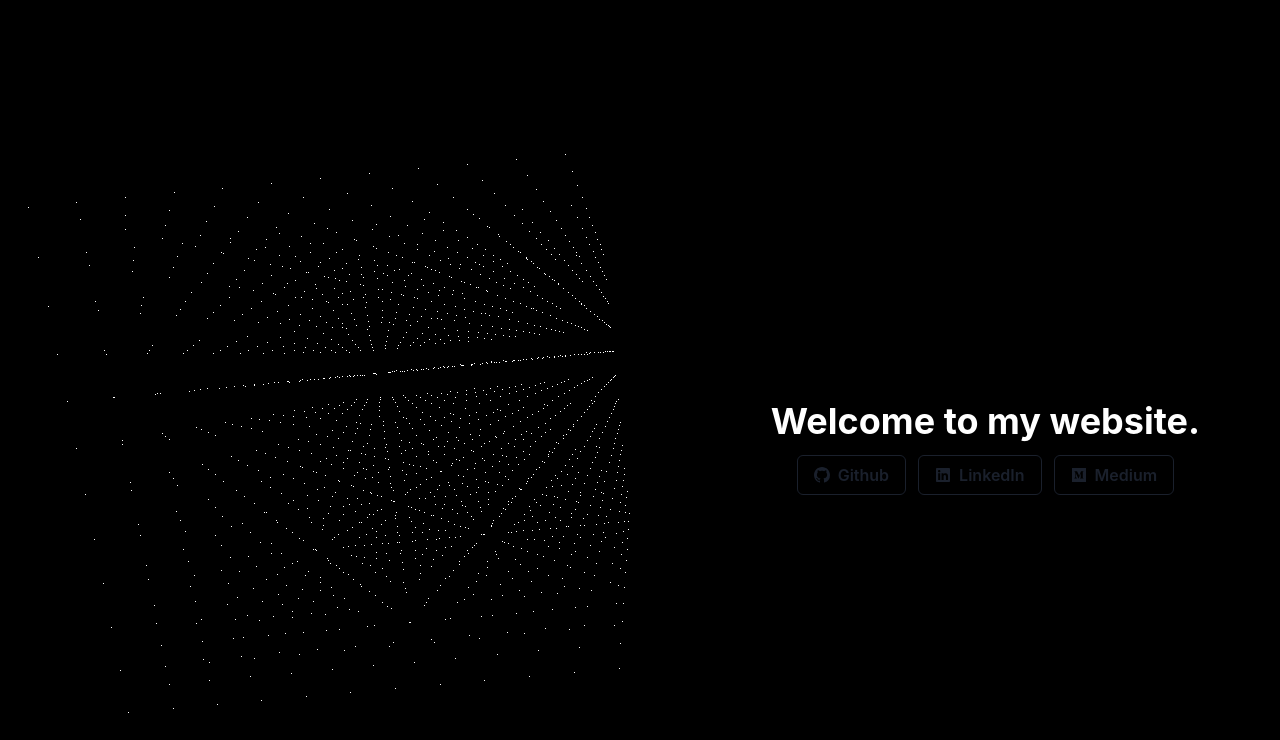
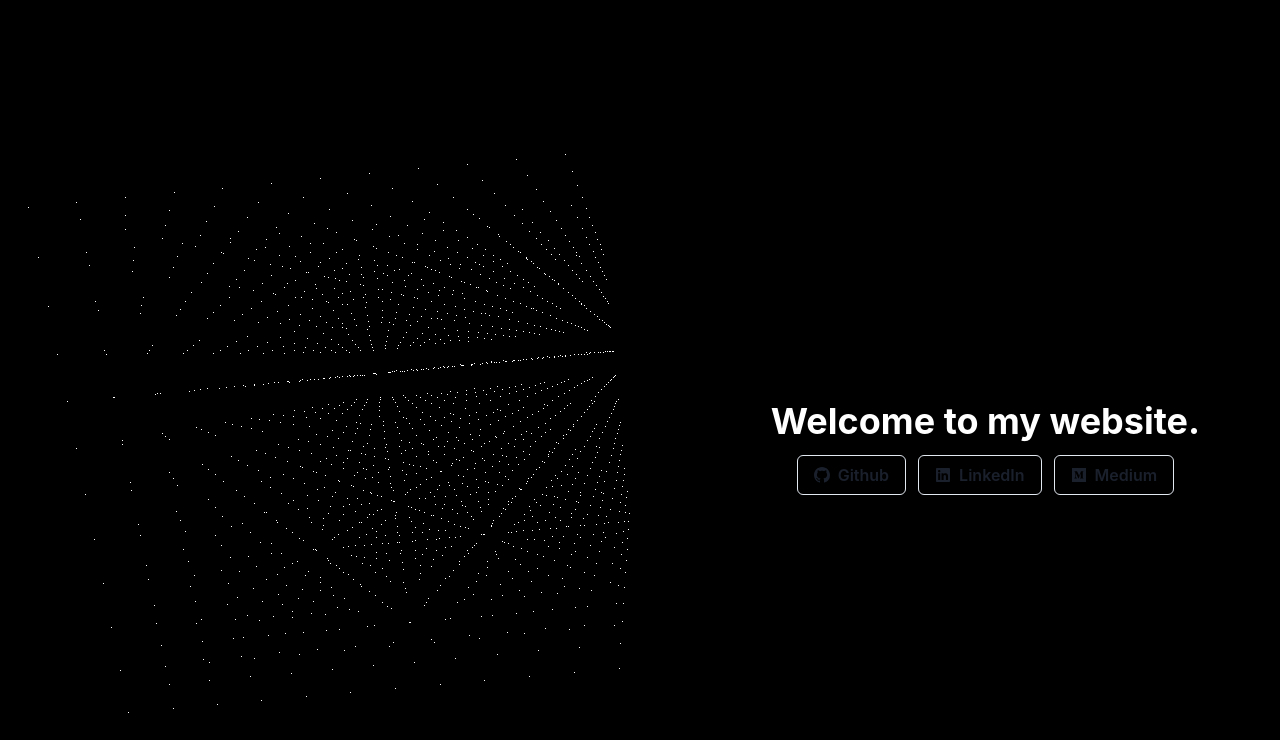
Before and after one commit to compile10/efrain.io, a Next.js app: page / in a window 1280 px wide. Shown: the top 740 px of the page. Built offline with nearby package versions, Linux system fonts and the light colour scheme.

Commit message:
Removed colorScheme

```diff
--- a/pages/index.tsx
+++ b/pages/index.tsx
@@ -70,7 +70,7 @@ const Home: NextPage = () => {
       <Box display="grid" justifyItems="end" padding={[2, 2, 20]}>
         <Box display="grid" justifyItems="center">
           <Heading color='white' >Welcome to my website.</Heading>
-          <ButtonGroup colorScheme="white" variant="outline" spacing="3" paddingTop={3}>
+          <ButtonGroup variant="outline" spacing="3" paddingTop={3}>
             <Link  href={'https://github.com/compile10'} isExternal>
               <Button leftIcon={<GoMarkGithub />} >
                 Github
```
